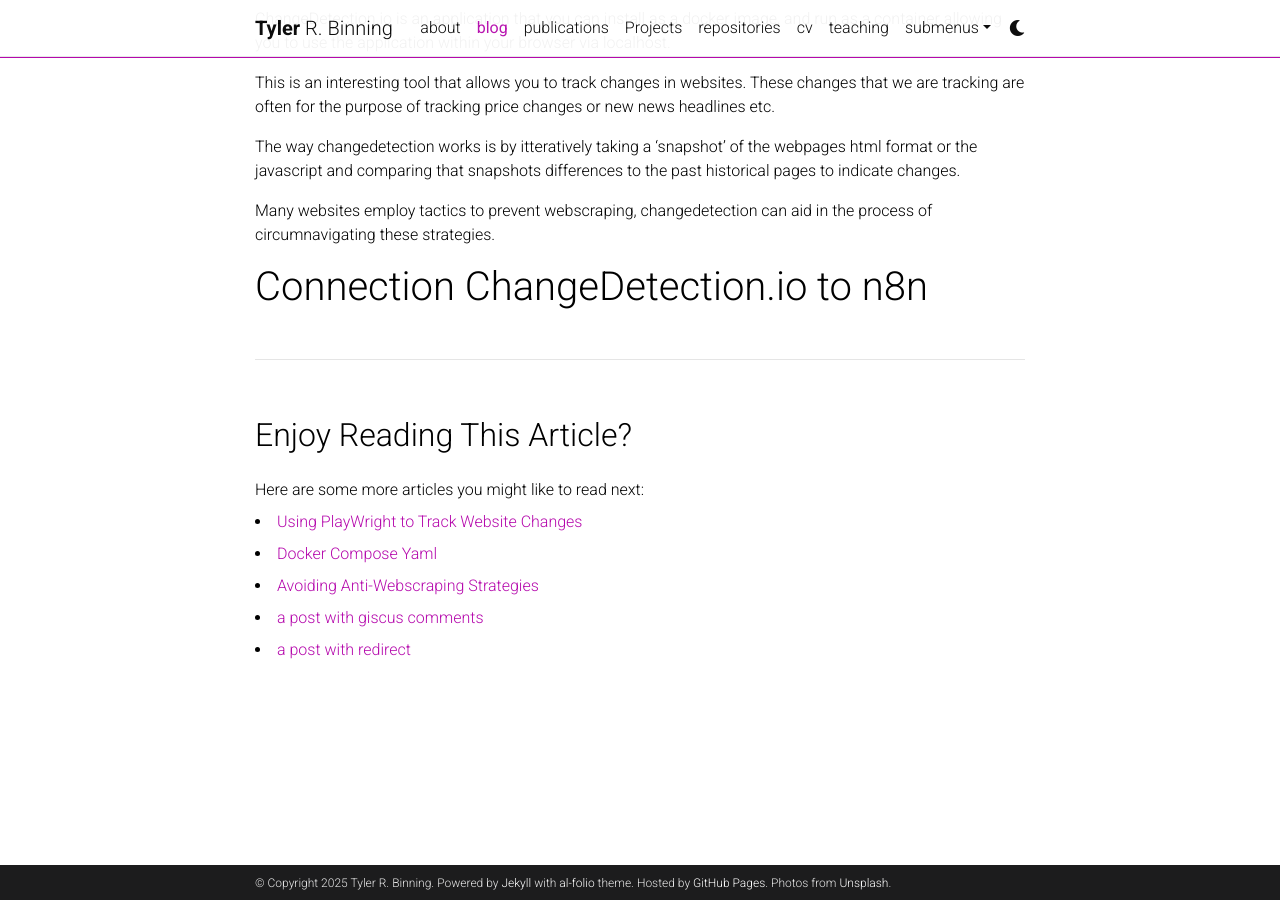
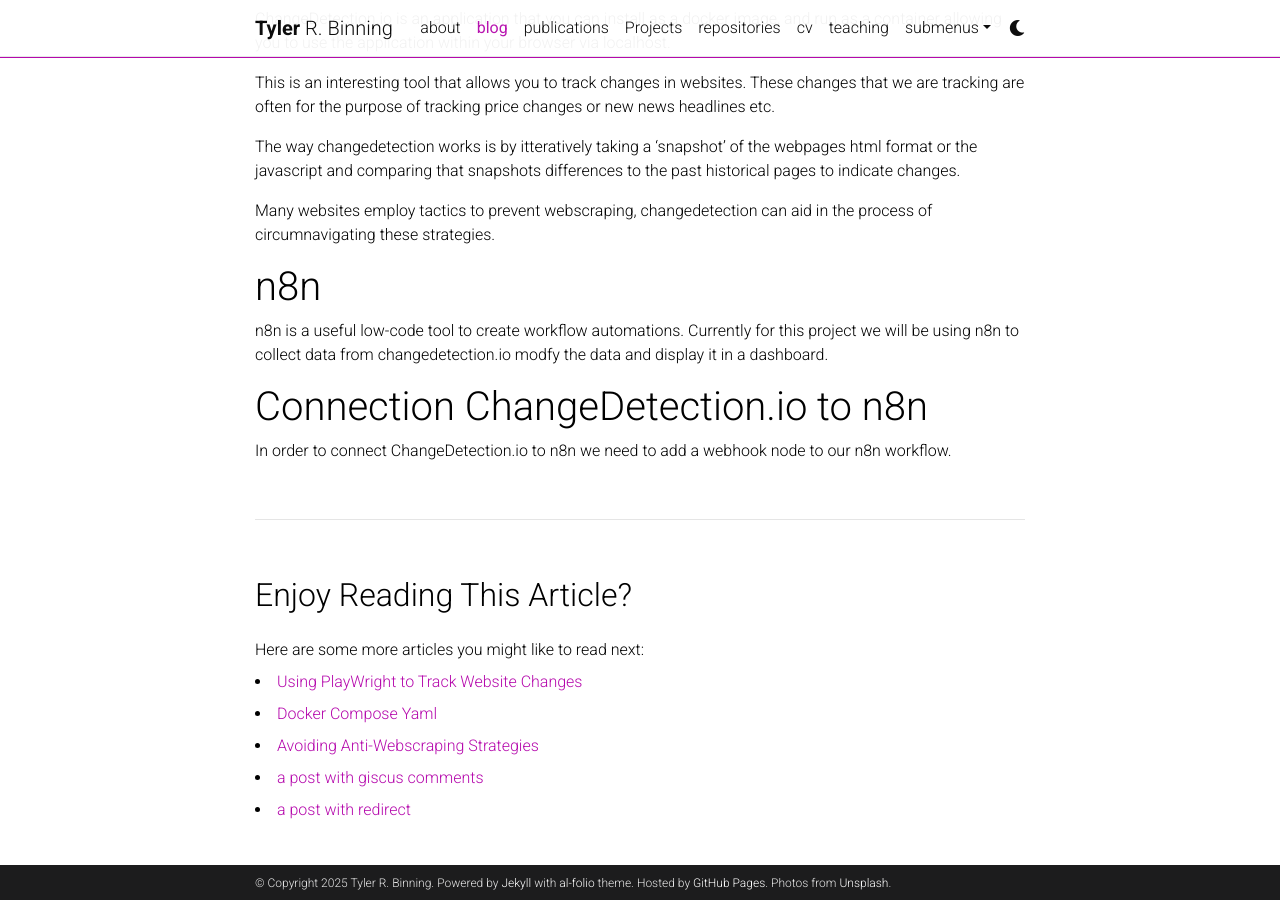
Before and after one commit to tybinning/portfolio-upgraded, a Jekyll site: the page built from _posts/2025-09-05-ChangeDetection-n8n-connect.md, in a window 1280 px wide and 900 px high, scrolled down 504 px. Built offline with Jekyll 4.4.1, drawn with Linux system fonts in a browser that asks for light colours; comment, search, counter and statistics services are not loaded; a style sheet for code colours, icons or effects is not loaded.

Commit message:
added imgs for n8n blog.

```diff
--- a/_config.yml
+++ b/_config.yml
@@ -175,7 +175,7 @@
     permalink: /projects/:path/
 
 news:
-  enabled: false
+  enabled: true
   scrollable: true # adds a vertical scroll bar if there are more than 3 news items
   limit: 5 # leave blank to include all the news in the `_news` folder
 
--- a/_posts/2025-09-05-ChangeDetection-n8n-connect.md
+++ b/_posts/2025-09-05-ChangeDetection-n8n-connect.md
@@ -26,4 +26,10 @@
 
 Many websites employ tactics to prevent webscraping, changedetection can aid in the process of circumnavigating these strategies.
 
+# n8n
+n8n is a useful low-code tool to create workflow automations. Currently for this project we will be using n8n to collect data from changedetection.io modfy the data and display it in a dashboard.
+
+
 # Connection ChangeDetection.io to n8n
+
+In order to connect ChangeDetection.io to n8n we need to add a webhook node to our n8n workflow.
```
Also changed, not shown: assets/img/Screenshot 2025-09-08 171847.png (added), assets/img/Screenshot 2025-09-08 171919.png (added), assets/img/Screenshot 2025-09-08 172138.png (added), assets/img/Screenshot 2025-09-08 172319.png (added), assets/img/Screenshot 2025-09-08 172528.png (added).
